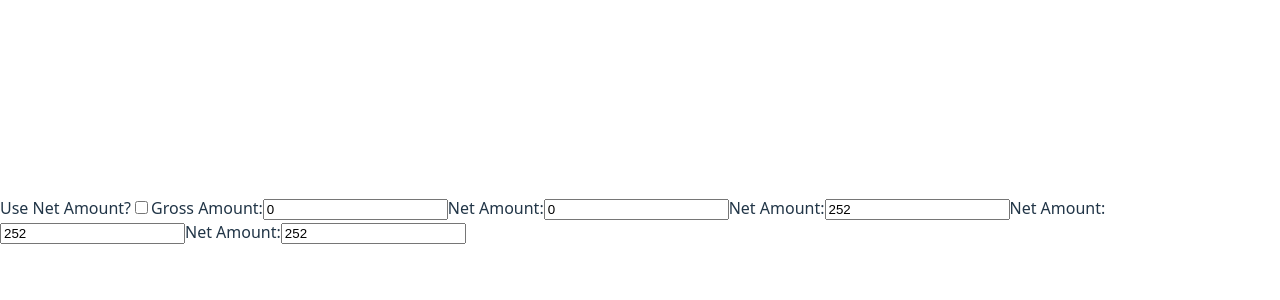
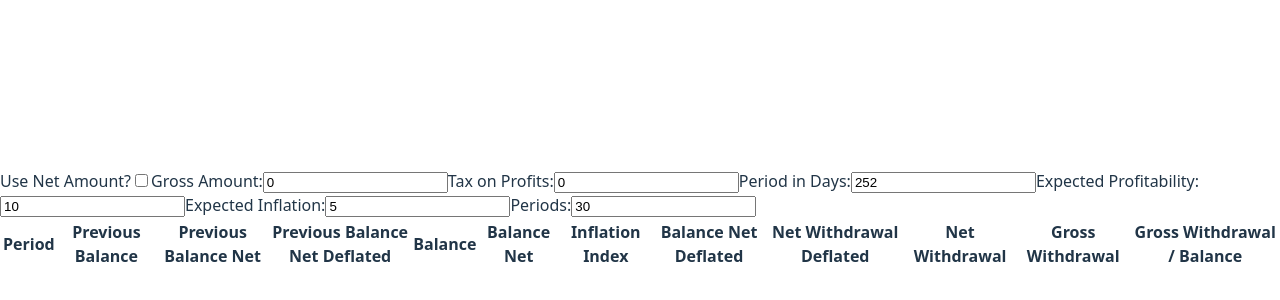
Before and after one commit to Complex-Fisherman-77/online-finance-calculator, a React (Vite) app: page / in a window 1280 px wide. Shown: the part 180-480 px from the top of the page. Built offline with nearby package versions, Linux system fonts and the light colour scheme.

Commit message:
calc fully working

```diff
--- a/package.json
+++ b/package.json
@@ -25,5 +25,10 @@
     "typescript": "~5.7.2",
     "typescript-eslint": "^8.24.1",
     "vite": "^6.2.0"
+  },
+  "pnpm": {
+    "onlyBuiltDependencies": [
+      "esbuild"
+    ]
   }
 }
--- a/src/apps/perpetual-withdrawal-retirement-simulator/perpetual-withdrawal-retirement-simulator.tsx
+++ b/src/apps/perpetual-withdrawal-retirement-simulator/perpetual-withdrawal-retirement-simulator.tsx
@@ -7,39 +7,125 @@ function PerpetualWithdrawalRetirementSimulator() {
 
     const [taxOnProfits, setTaxOnProfits] = useState(0);
     const [periodDays, setPeriodDays] = useState(252);
-    const [expectedProfitability, setExpectedProfitability] = useState(252);
-    const [expectedInflation, setExpectedInflation] = useState(252);
+    const [periods, setPeriods] = useState(30);
+    const [expectedProfitability, setExpectedProfitability] = useState(10);
+    const [expectedInflation, setExpectedInflation] = useState(5);
+
+    const [periodsData, setPeriodsData] = useState<any[]>([]);
 
     useEffect(() => {
-        if (useNetAmount && netAmount > 0) {
-            setGrossAmount(netAmount);
+        if (useNetAmount && netAmount > 0 && taxOnProfits > 0) {
+            setGrossAmount(netAmount / (1 - taxOnProfits / 100));
         }
-    }, [useNetAmount, netAmount])
+    }, [useNetAmount, netAmount, taxOnProfits]);
+
+    useEffect(() => {
+        if (grossAmount > 0 && taxOnProfits > 0 && periodDays > 0 && periods > 0 && expectedProfitability > 0 && expectedInflation > 0) {
+            let dataArray = [];
+
+            dataArray.push({
+                period: 0,
+                previousBalance: 0,
+                previousBalanceNet: 0,
+                previousBalanceNetDeflated: 0,
+                balance: grossAmount,
+                balanceNet: grossAmount * (1 - taxOnProfits / 100),
+                inflationIndex: 1,
+                balanceNetDeflated: (grossAmount * (1 - taxOnProfits / 100)) / 1,
+                netWithdrawalDeflated: 0,
+                netWithdrawal: 0,
+                grossWithdrawal: 0,
+                grossWithdrawalOverBalance: 0,
+            });
+
+            for (let i = 1; i <= periods; i++) {
+
+                let data: any = {};
+                data.period = i;
+                data.previousBalance = dataArray[i - 1].balance;
+                data.previousBalanceNet = data.previousBalance * (1 - taxOnProfits / 100);
+                data.previousBalanceNetDeflated = data.previousBalanceNet / dataArray[i - 1].inflationIndex;
+                data.balance = dataArray[i - 1].balance * (1 + expectedProfitability / 100);
+                data.balanceNet = data.balance * (1 - taxOnProfits / 100);
+                data.inflationIndex = dataArray[i - 1].inflationIndex * (1 + expectedInflation / 100);
+                data.balanceNetDeflated = data.balanceNet / data.inflationIndex;
+                data.netWithdrawalDeflated = data.balanceNetDeflated - data.previousBalanceNetDeflated;
+                data.netWithdrawal = data.netWithdrawalDeflated * data.inflationIndex;
+                data.grossWithdrawal = data.netWithdrawal / (1 - taxOnProfits / 100);
+                data.grossWithdrawalOverBalance = data.grossWithdrawal / data.balance;
+
+                dataArray.push(data);
+            }
+
+            setPeriodsData(dataArray);
+        }
+    }, [grossAmount, taxOnProfits, periodDays, periods, expectedProfitability, expectedInflation]);
+
+    const handleSetAmount = (amount: string, setAmount: (amount: number) => void) => {
+        const value = parseFloat(amount);
+        if (!isNaN(value) && value > 0) {
+            setAmount(value);
+        }
+    };
 
     return (
+        <div>
             <div>
                 <label htmlFor="use-net-amount">Use Net Amount?</label>
                 <input type="checkbox" name="use-net-amount" checked={useNetAmount} onChange={e => setUseNetAmount(!!e.target.checked)}/>
 
                 {useNetAmount && <>
                     <label htmlFor="net-amount">Net Amount:</label>
-                <input type="number" name="net-amount" value={netAmount} onChange={e => setNetAmount(parseFloat(e.target.value))}/>
+                    <input type="number" name="net-amount" value={netAmount} onChange={e => handleSetAmount(e.target.value, setNetAmount)}/>
                 </>}
 
                 <label htmlFor="gross-amount">Gross Amount:</label>
-            <input type="number" name="gross-amount" value={grossAmount} onChange={e => setGrossAmount(parseFloat(e.target.value))} disabled={useNetAmount}/>
+                <input type="number" name="gross-amount" value={grossAmount} onChange={e => handleSetAmount(e.target.value, setGrossAmount)} disabled={useNetAmount}/>
 
-            <label htmlFor="net-amount">Net Amount:</label>
-            <input type="number" name="net-amount" value={taxOnProfits} onChange={e => setTaxOnProfits(parseFloat(e.target.value))}/>
+                <label htmlFor="tax-on-profits">Tax on Profits:</label>
+                <input type="number" name="tax-on-profits" value={taxOnProfits} onChange={e => handleSetAmount(e.target.value, setTaxOnProfits)}/>
 
-            <label htmlFor="net-amount">Net Amount:</label>
-            <input type="number" name="net-amount" value={periodDays} onChange={e => setPeriodDays(parseFloat(e.target.value))}/>
+                <label htmlFor="period-days">Period in Days:</label>
+                <input type="number" name="period-days" value={periodDays} onChange={e => handleSetAmount(e.target.value, setPeriodDays)}/>
 
-            <label htmlFor="net-amount">Net Amount:</label>
-            <input type="number" name="net-amount" value={expectedProfitability} onChange={e => setExpectedProfitability(parseFloat(e.target.value))}/>
+                <label htmlFor="expected-profitability">Expected Profitability:</label>
+                <input type="number" name="expected-profitability" value={expectedProfitability} onChange={e => handleSetAmount(e.target.value, setExpectedProfitability)}/>
 
-            <label htmlFor="net-amount">Net Amount:</label>
-            <input type="number" name="net-amount" value={expectedInflation} onChange={e => setExpectedInflation(parseFloat(e.target.value))}/>
+                <label htmlFor="expected-inflation">Expected Inflation:</label>
+                <input type="number" name="expected-inflation" value={expectedInflation} onChange={e => handleSetAmount(e.target.value, setExpectedInflation)}/>
+
+                <label htmlFor="periods">Periods:</label>
+                <input type="number" name="periods" value={periods} onChange={e => handleSetAmount(e.target.value, setPeriods)}/>
+            </div>
+            <div>
+                <table>
+                    <thead>
+                        <tr>
+                            <th>Period</th>
+                            <th>Previous Balance</th>
+                            <th>Previous Balance Net</th>
+                            <th>Previous Balance Net Deflated</th>
+                            <th>Balance</th>
+                            <th>Balance Net</th>
+                            <th>Inflation Index</th>
+                            <th>Balance Net Deflated</th>
+                            <th>Net Withdrawal Deflated</th>
+                            <th>Net Withdrawal</th>
+                            <th>Gross Withdrawal</th>
+                            <th>Gross Withdrawal / Balance</th>
+                        </tr>
+                    </thead>
+                    <tbody>
+                        {periodsData.map((data, index) => (
+                            <tr key={index}>
+                                {Object.entries(data).map(([key, value]) => (
+                                    <td key={key}>{Number(value).toFixed(2)}</td>
+                                ))}
+                            </tr>
+                        ))}
+                    </tbody>
+                </table>
+            </div>
         </div>
     );
 }
```
Also changed, not shown: 1 other file (tests, documents, lock files or other folders). Lines whose indentation alone changed are shown as unchanged.
